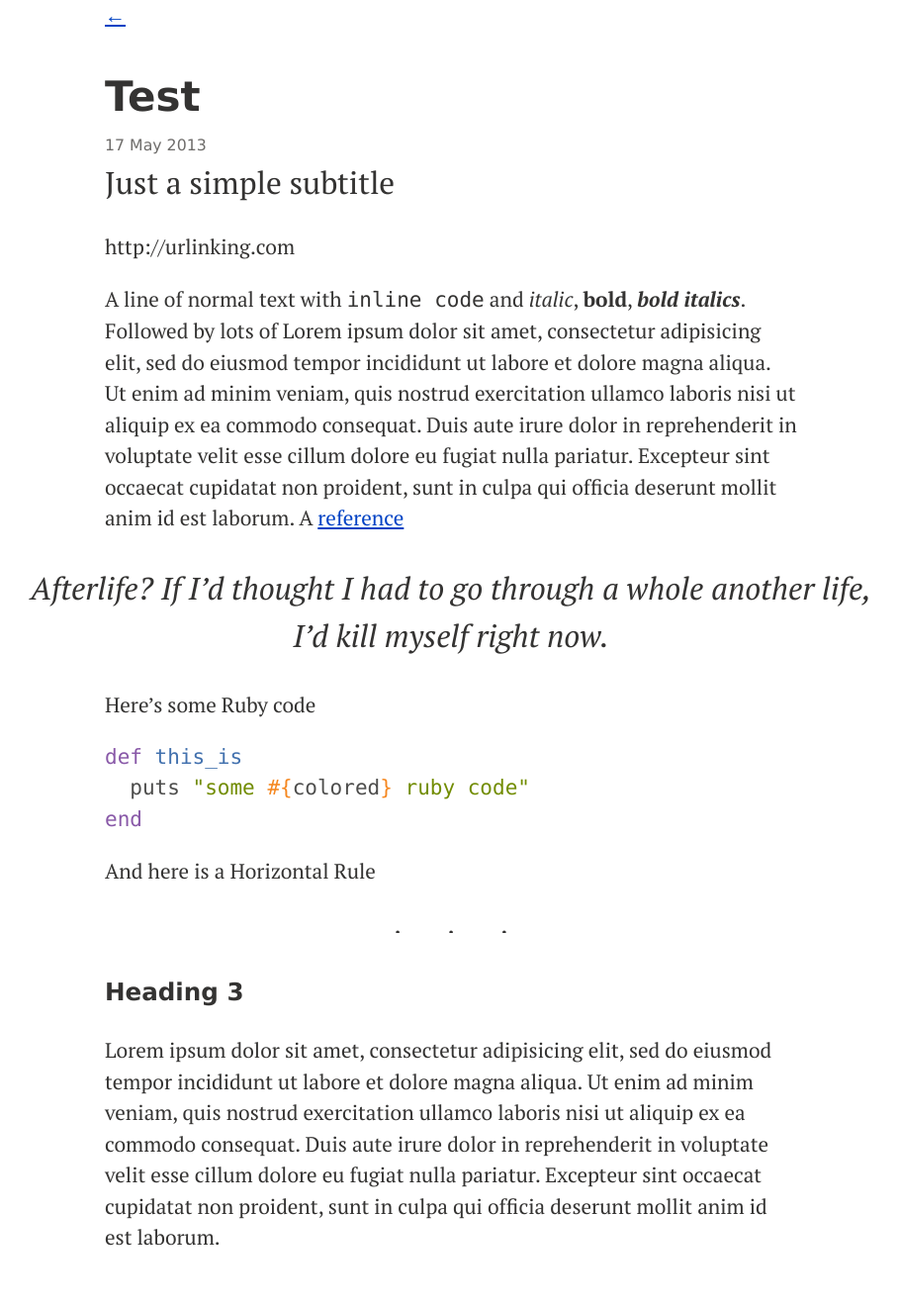
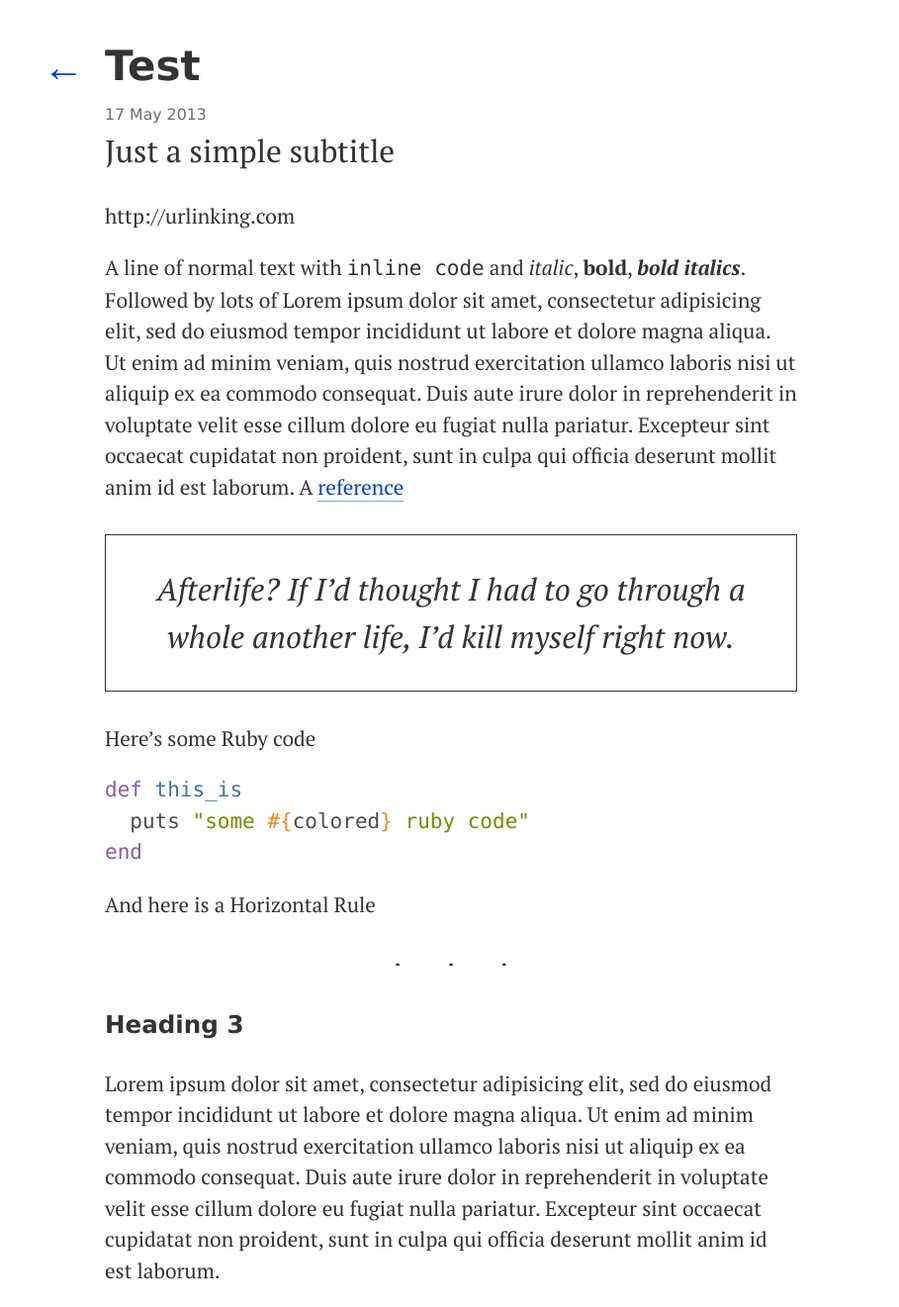
Before and after one commit to lvivski/blog, a Jekyll site: the page built from _posts/2013-05-17-test.md, in a window 1280 px wide. Shown: the whole page at 99% size, without its empty margins (184-1093 px from the left). Built offline with Jekyll 4.4.1, drawn with Linux system fonts in a browser that asks for light colours; some web fonts are replaced; Markdown is read by kramdown in place of the engine named in the settings; before the commit the page ends 1288 px from its top, so only the background shows below that.

Commit message:
better styles

```diff
--- a/css/main.css
+++ b/css/main.css
@@ -20,7 +20,9 @@ pre, code {
 }
 
 blockquote {
-	margin: 1em -3em;
+	margin: 1em 0;
+	padding: 0 1em;
+	border: 1px solid;
 	font-size: 1.5em;
 	font-style: italic;
 	text-align: center;
@@ -41,10 +43,13 @@ hr:after {
 
 a {
 	color: #0042c4;
+	text-decoration: none;
+	border-bottom: 1px solid rgba(0, 66, 196, 0.5);
 }
 
 a:hover {
 	color: #c00;
+	border-color: rgba(204, 0, 0, 0.5);
 }
 
 nav ul {
@@ -67,6 +72,13 @@ article header h2 {
 	font-family: "PT Serif", Georgia, "Times New Roman", serif;
 }
 
+article header a {
+	position: absolute;
+	margin-left: -1.5em;
+	font-size: 2em;
+	border-bottom: 0;
+}
+
 article header time {
 	font-size: .75em;
 	color: rgb(110, 108, 106);
```
